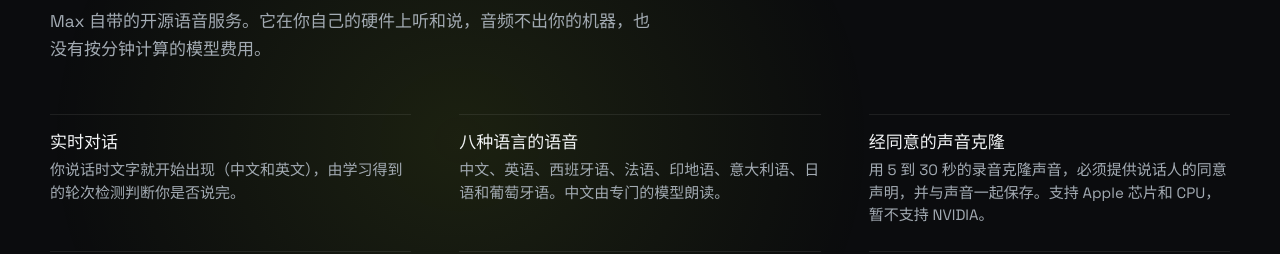
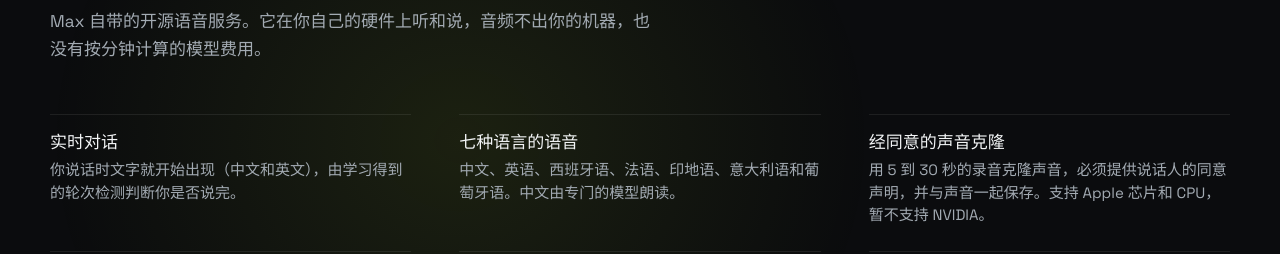
Before and after one commit to HenryCooper86/Max, a React (Vite) app: page / in a window 1280 px wide. Shown: the part 3940-4194 px from the top of the page. Built offline with nearby package versions, Linux system fonts and the light colour scheme; no server answers.

Commit message:
Stop listing Japanese as a working Max Speech language
Testing on Apple silicon showed Kokoro's espeak path reads kanji aloud as the words "Chinese letter". The website and docs now list the seven languages that passed a speak-then-transcribe check and say Japanese is not usable yet.

```diff
--- a/src/landing/LandingPage.tsx
+++ b/src/landing/LandingPage.tsx
@@ -312,10 +312,10 @@ function LocalSpeech() {
       )
     },
     {
-      title: say("八种语言的语音", "Speech in eight languages"),
+      title: say("七种语言的语音", "Speech in seven languages"),
       text: say(
-        "中文、英语、西班牙语、法语、印地语、意大利语、日语和葡萄牙语。中文由专门的模型朗读。",
-        "English, Chinese, Spanish, French, Hindi, Italian, Japanese and Portuguese, with a dedicated model for Chinese."
+        "中文、英语、西班牙语、法语、印地语、意大利语和葡萄牙语。中文由专门的模型朗读。",
+        "English, Chinese, Spanish, French, Hindi, Italian and Portuguese, with a dedicated model for Chinese."
       )
     },
     {
```
Also changed, not shown: speech-server/README.md, 2 other files (tests, documents, lock files or other folders).
